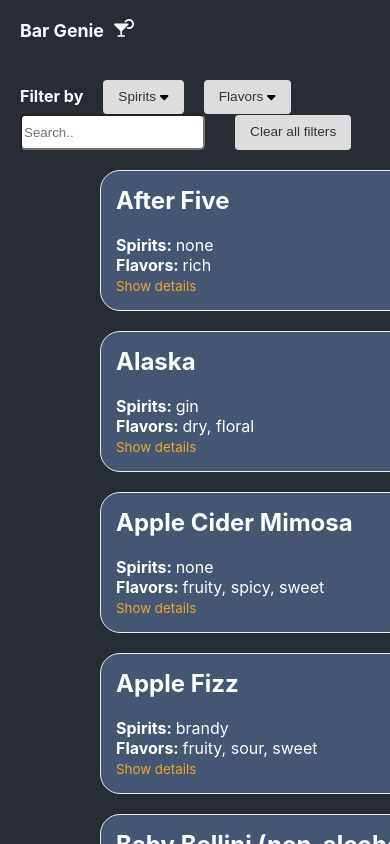
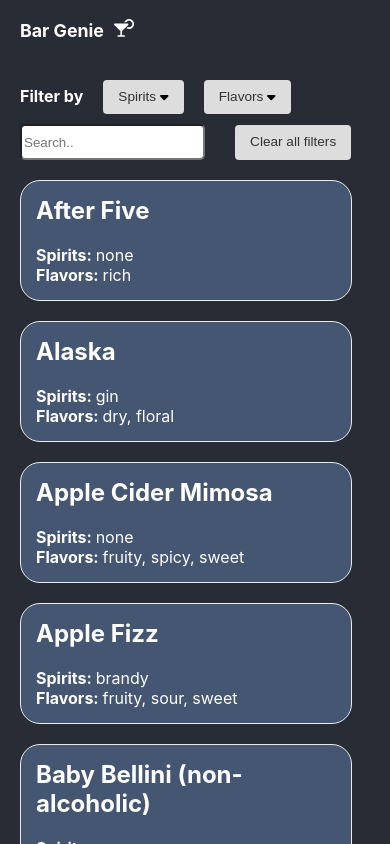
Before and after one commit to yunashin/bar-genie, a React (Create React App) app: page / in a window 390 px wide. Shown: the top 844 px of the page. Built offline with nearby package versions, Linux system fonts and the light colour scheme.

Commit message:
add mobile support

```diff
--- a/src/App.css
+++ b/src/App.css
@@ -24,6 +24,14 @@
 
 .m-top-20 {
   margin-top: 20px;
+}
+
+@media (max-width: 670px) {
+  .m-top-mobile {
+    margin-top: 10px;
+    height: fit-content;
+    display: inline-block;
+  }
 }
 
 .body {
@@ -91,6 +99,7 @@ h2 {
   text-align: left;
   border-radius: 0.25rem;
   max-width: 200px;
+  z-index: 1;
 }
 
 .dropdown>p {
@@ -133,6 +142,14 @@ h2 {
   border-radius: 20px;
   width: 400px;
   background-color: #455672;
+  cursor: pointer;
+}
+
+@media (max-width: 670px) {
+  .cocktail-card {
+    margin: 20px 20px 20px 20px;
+    width: 300px;
+  }
 }
 
 [id*=details-] {
@@ -145,7 +162,14 @@ h2 {
   margin: 20px;
 }
 
+@media (max-width: 670px) {
+  .ingredients {
+    display: none;
+  }
+}
+
 .search {
   height: 30px;
   border-radius: 5px;
+  cursor: pointer;
 }
--- a/src/ts/components/Body.tsx
+++ b/src/ts/components/Body.tsx
@@ -109,7 +109,7 @@ const Body = () => {
             setShowDropdown={setShowFlavorsDropdown}
           />
         </span>
-        <span className="m-left-20">
+        <span className="m-left-20 m-top-mobile">
           <input
             className="search"
             type="text"
@@ -119,7 +119,7 @@ const Body = () => {
             placeholder="Search.."
             value={searchTerm} />
         </span>
-        <span className="m-left-20">
+        <span className="m-left-20 m-top-mobile">
           <button onClick={() => {
             setSelectedSpirits([]);
             setSelectedFlavors([]);
@@ -147,6 +147,7 @@ const Body = () => {
               return (
                 <IngredientCheckbox
                   ingredient={ingredient}
+                  key={ingredient}
                   onIngredientChange={onIngredientChange}
                   selectedIngredients={selectedIngredients}
                 />
--- a/src/ts/components/CocktailCard.tsx
+++ b/src/ts/components/CocktailCard.tsx
@@ -7,7 +7,14 @@ const CocktailCard = ({ cocktail }: { cocktail: CocktailType }) => {
   const [showFullContents, setShowFullContents] = useState(false);
 
   return (
-    <div className="cocktail-card" key={cocktail.name}>
+    <div className="cocktail-card" key={cocktail.name} onClick={() => {
+      setShowFullContents(!showFullContents);
+      if ($(`#details-${cocktail.name}`).css('display') === "none") {
+        $(`#details-${cocktail.name}`).slideDown();
+      } else {
+        $(`#details-${cocktail.name}`).slideUp();
+      }
+    }}>
       <h2><b>{cocktail.label}</b></h2>
       {Boolean(cocktail.spirits.length) && (
         <div>
@@ -23,17 +30,6 @@ const CocktailCard = ({ cocktail }: { cocktail: CocktailType }) => {
           return index === cocktail.flavors.length - 1 ? flavor : `${flavor}, `;
         })}
       </div>
-      <a
-        onClick={() => {
-          setShowFullContents(!showFullContents);
-          if ($(`#details-${cocktail.name}`).css('display') === "none") {
-            $(`#details-${cocktail.name}`).slideDown();
-          } else {
-            $(`#details-${cocktail.name}`).slideUp();
-          }
-        }}>
-        {showFullContents ? 'Hide details' : 'Show details'}
-      </a>
       <div id={`details-${cocktail.name}`}>
         <ul>
           {cocktail.ingredients.map((ingredient, index) => {
```
